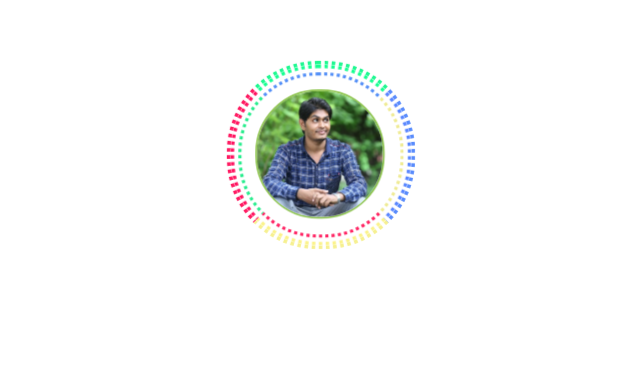
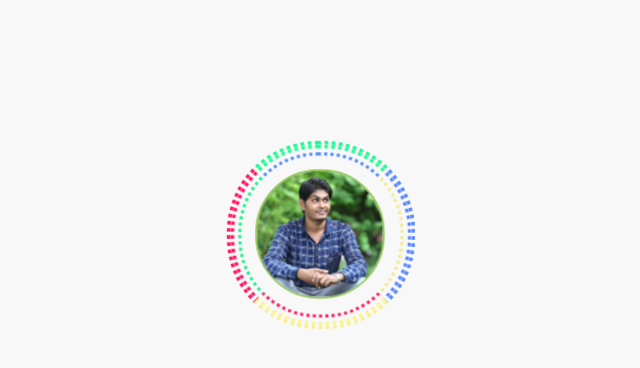
Before and after one commit to sagar32/round-animation-image-css, a plain HTML site: page index.html in a window 1280 px wide. Shown: the part 248-616 px from the top of the page, without its empty margins (322-962 px from the left). Drawn offline with Linux system fonts and the light colour scheme.

Commit message:
background added

```diff
--- a/index.html
+++ b/index.html
@@ -6,7 +6,7 @@
 </head>
 
 <body>
-    <div>
+    <div class="container">
         <img class="caleePropic caleePicZoom" id="calleeImg" src="website_pic.jpg" />
         <div class="caleePropic  one"></div>
         <div class="caleePropic  two"></div>
--- a/style.css
+++ b/style.css
@@ -2,7 +2,7 @@
 body{
 margin:0;
 padding:0;
-    overflow-y: hidden;
+overflow-y: hidden;
 }
 
 @keyframes caleePropic {
@@ -56,3 +56,13 @@ padding:0;
   animation: caleePropic 1.5s infinite linear,
   borderChange 1.5s infinite alternate;
 }
+.container{
+  position: absolute;
+  top:50%;
+  left: 50%;
+  background: #f8f8f8;
+  width:100%;
+  height: 100%;
+  margin-top:-25%;
+  margin-left: -50%;
+}
```
